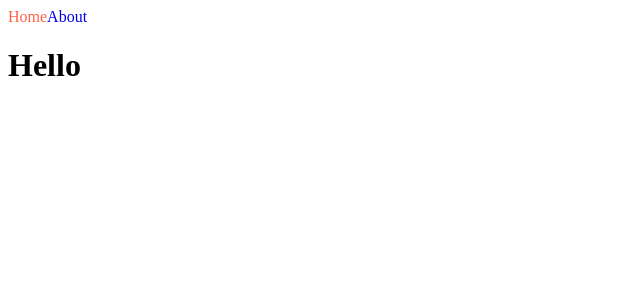
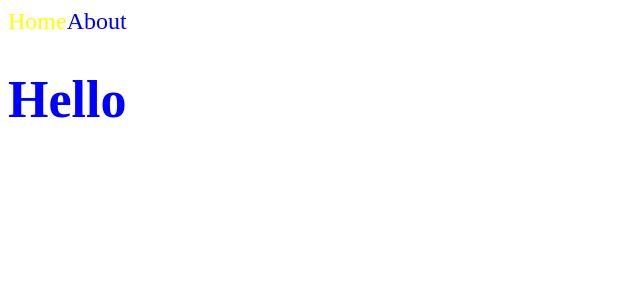
Before and after one commit to nlom0218/nextjs-intro, a Next.js app: page / in a window 1280 px wide. Shown: the top 300 px of the page, without its empty margins (0-640 px from the left). Built offline with nearby package versions, Linux system fonts and the light colour scheme.

Commit message:
Styles JSX

```diff
--- a/components/NavBar.tsx
+++ b/components/NavBar.tsx
@@ -9,24 +9,23 @@
   return (
     <nav>
       <Link href="/">
-        <a
-          className={`${styles.link} ${
-            (styles.link, router.pathname === "/" ? styles.active : "")
-          }`}
-        >
-          Home
-        </a>
+        <a className={router.pathname === "/" ? "active" : ""}>Home</a>
       </Link>
       <Link href="/about">
-        <a
-          className={[
-            styles.link,
-            router.pathname === "/about" ? styles.active : "",
-          ].join("")}
-        >
-          About
-        </a>
+        <a className={router.pathname === "/about" ? "active" : ""}>About</a>
       </Link>
+      <style jsx>{`
+        nav {
+          /* background-color: tomato; */
+          font-size: 24px;
+        }
+        a {
+          text-decoration: none;
+        }
+        .active {
+          color: yellow;
+        }
+      `}</style>
     </nav>
   );
 }
--- a/pages/index.tsx
+++ b/pages/index.tsx
@@ -7,6 +7,12 @@
     <div>
       <NavBar />
       <h1>Hello</h1>
+      <style jsx>{`
+        h1 {
+          font-size: 52px;
+          color: blue;
+        }
+      `}</style>
     </div>
   );
 }
--- a/styles/NavBar.module.css
+++ /dev/null
@@ -1,7 +0,0 @@
-.link {
-  text-decoration: none;
-}
-
-.active {
-  color: tomato;
-}
```
